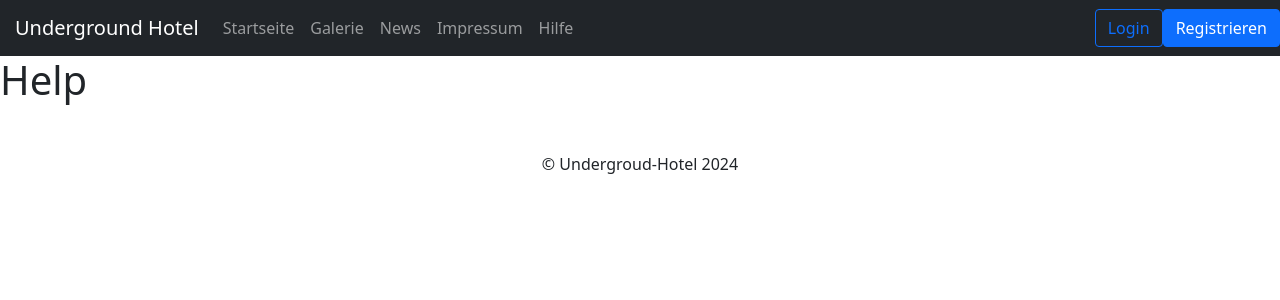
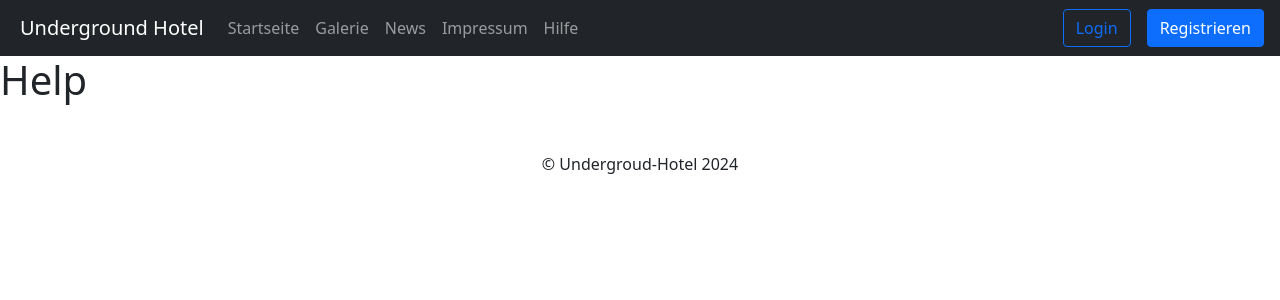
Before and after one commit to viktormandlbauer/underground-hotel, a PHP site: the page made by app/src/views/help.php in a window 1280 px wide. Shown: the top 300 px of the page. Run offline with PHP 8.4, Linux system fonts and the light colour scheme; the template is opened without the code that fills it, so the values that code supplies are empty.

Commit message:
navbar with custom class for items right

```diff
--- a/app/src/views/includes/navbar.php
+++ b/app/src/views/includes/navbar.php
@@ -1,5 +1,5 @@
 <nav class="navbar navbar-expand-lg navbar-dark bg-dark">
-  <a class="navbar-brand" style="margin-left:15px" href="#">Underground Hotel</a>
+  <a class="navbar-brand" href="#">Underground Hotel</a>
   <button class="navbar-toggler" type="button" data-toggle="collapse" data-target="#navbarNav" aria-controls="navbarNav" aria-expanded="false" aria-label="Toggle navigation">
     <span class="navbar-toggler-icon"></span>
   </button>
@@ -26,10 +26,10 @@
       echo '
     <ul class="navbar-nav ms-auto">
       <li class="nav-item">
-        <a class="btn btn-outline-primary mr-2" href="/login">Login</a>
+        <a class="btn btn-outline-primary mr-2 navbar-items-right" href="/login">Login</a>
       </li>
       <li class="nav-item">
-        <a class="btn btn-primary" href="/register">Registrieren</a>
+        <a class="btn btn-primary navbar-items-right" href="/register">Registrieren</a>
       </li>
     </ul>
     ';
@@ -37,10 +37,10 @@
       echo '
     <ul class="navbar-nav ms-auto">
       <li class="nav-item">
-        <a class="btn btn-outline-primary mr-2" href="/profile">' . htmlspecialchars($_SESSION['username']) . '</a>
+        <a class="btn btn-outline-primary mr-2 navbar-items-right" href="/profile">' . htmlspecialchars($_SESSION['username']) . '</a>
       </li>
       <li class="nav-item">
-        <a class="btn btn-primary" href="/logout">Logout</a>
+        <a class="btn btn-primary navbar-items-right" href="/logout">Logout</a>
       </li>
     </ul>
     ';
```
